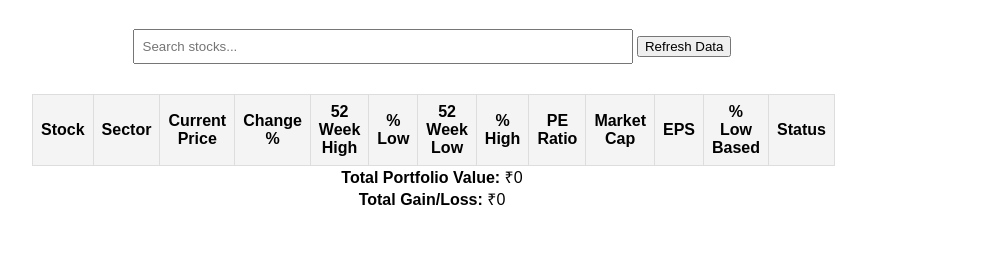
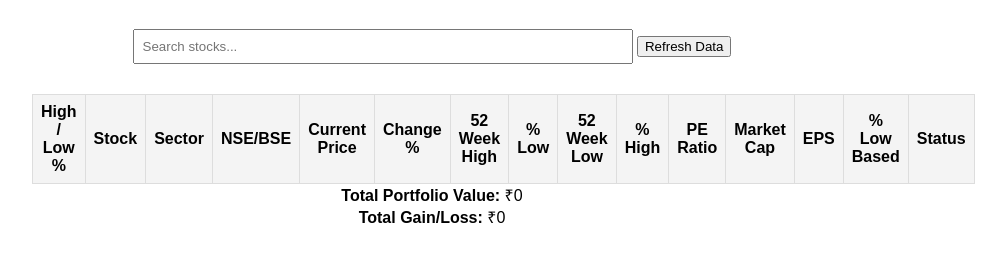
Before and after one commit to asureeAK/stocks, a plain HTML site: page index.html in a window 1280 px wide. Shown: the part 61-322 px from the top of the page, without its empty margins (208-1214 px from the left). Drawn offline with Linux system fonts and the light colour scheme; no server answers.

Commit message:
Update index.html

```diff
--- a/index.html
+++ b/index.html
@@ -16,8 +16,10 @@
         <table>
             <thead>
                 <tr>
+                    <th>High / Low %</th>
                     <th>Stock</th>
                     <th>Sector</th>
+                    <th>NSE/BSE</th>
                     <th>Current Price</th>
                     <th>Change %</th>
                     <th>52 Week High</th>
```
